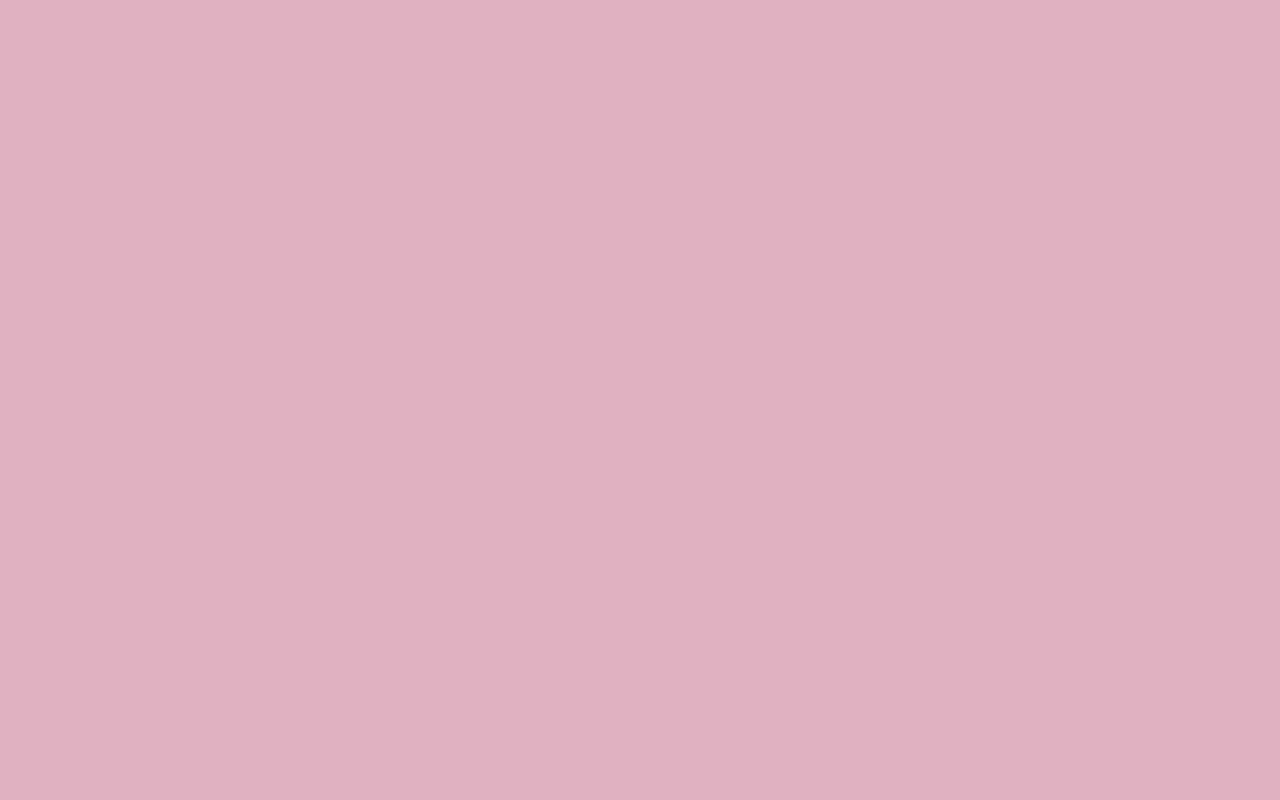
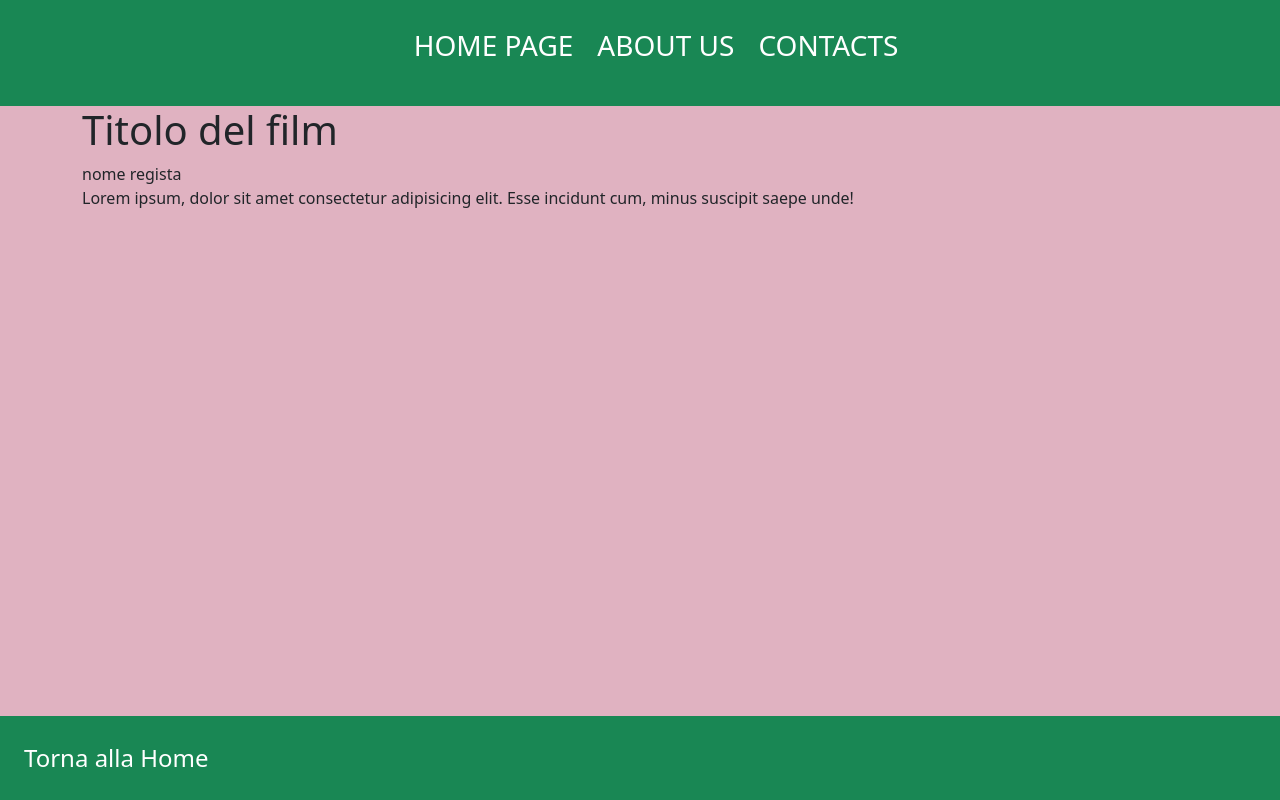
Before and after one commit to AriannaCristiani/webapp-react, a React (Vite) app: page /movie/1 in a window 1280 px wide. Before the commit this address had no page. Built offline with nearby package versions, Linux system fonts and the light colour scheme.

Commit message:
aggiunta rotta per il singolo film

```diff
--- a/src/App.jsx
+++ b/src/App.jsx
@@ -3,6 +3,7 @@ import DefaultLayout from './layouts/DefaultLayout'
 import Home from './pages/Home'
 import About from './pages/About'
 import Contacts from './pages/Contacts'
+import Movie from './pages/Movies/Movie'
 
 
 
@@ -13,6 +14,7 @@ function App() {
       <Routes>
         <Route element={<DefaultLayout />}>
           <Route path='/' element={<Home />} />
+          <Route path='/movie/:id' element={<Movie />} />
           <Route path='/about' element={<About />} />
           <Route path='/contacts' element={<Contacts />} />
         </Route>
--- /dev/null
+++ b/src/pages/Movies/Movie.jsx
@@ -0,0 +1,18 @@
+export default function Movies() {
+
+    return (
+        <>
+            <section>
+                <div className="container">
+                    <h1>Titolo del film</h1>
+                    <div>
+                        nome regista
+                    </div>
+                    <p>
+                        Lorem ipsum, dolor sit amet consectetur adipisicing elit. Esse incidunt cum, minus suscipit saepe unde!
+                    </p>
+                </div>
+            </section>
+        </>
+    )
+}
```
